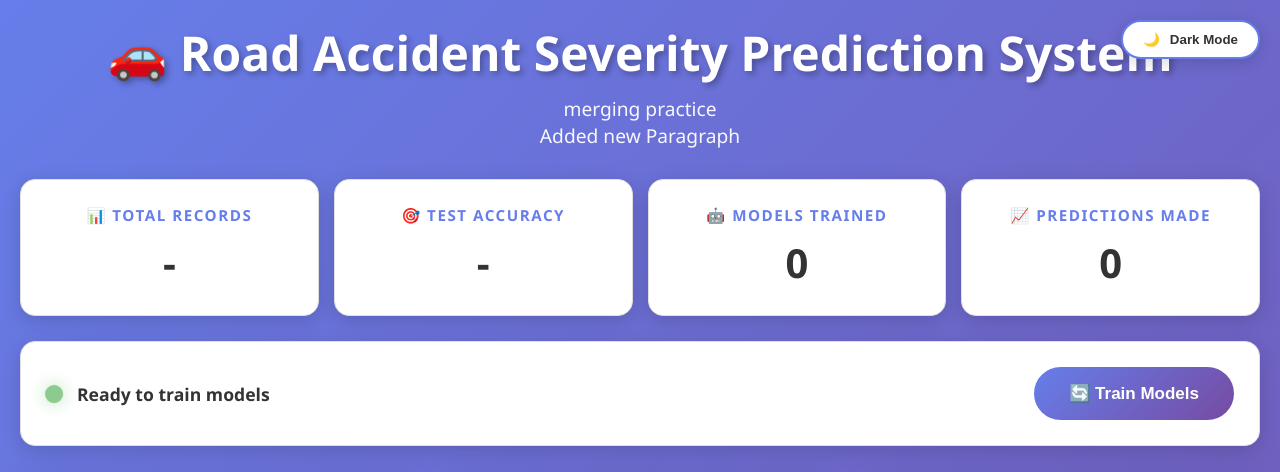
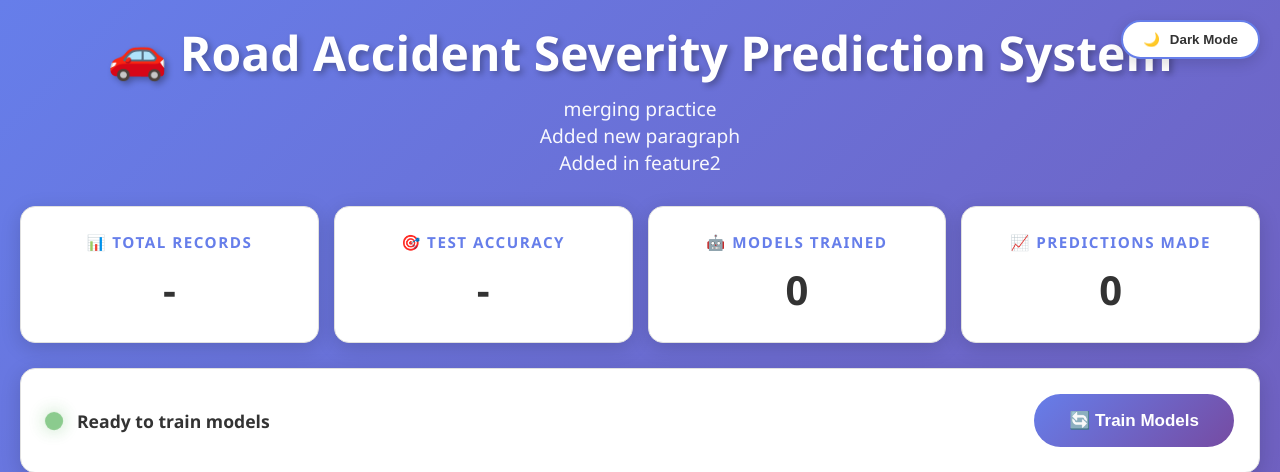
Before and after one commit to abhilashjha2004/Road-Accident-Severity-Prediction-System, a Flask app: page / in a window 1280 px wide. Shown: the top 472 px of the page. Run offline with Flask 3, Linux system fonts and the light colour scheme.

Commit message:
Added paragraph for feature2

```diff
--- a/templates/index.html
+++ b/templates/index.html
@@ -24,7 +24,8 @@
         <div class="header">
             <h1>🚗 Road Accident Severity Prediction System</h1>
             <p> merging practice </p>
-            <p> Added new Paragraph</p>
+            <p> Added new paragraph</p>
+            <p> Added in feature2</p>
         </div>
 
         <div class="stats-bar">
```
